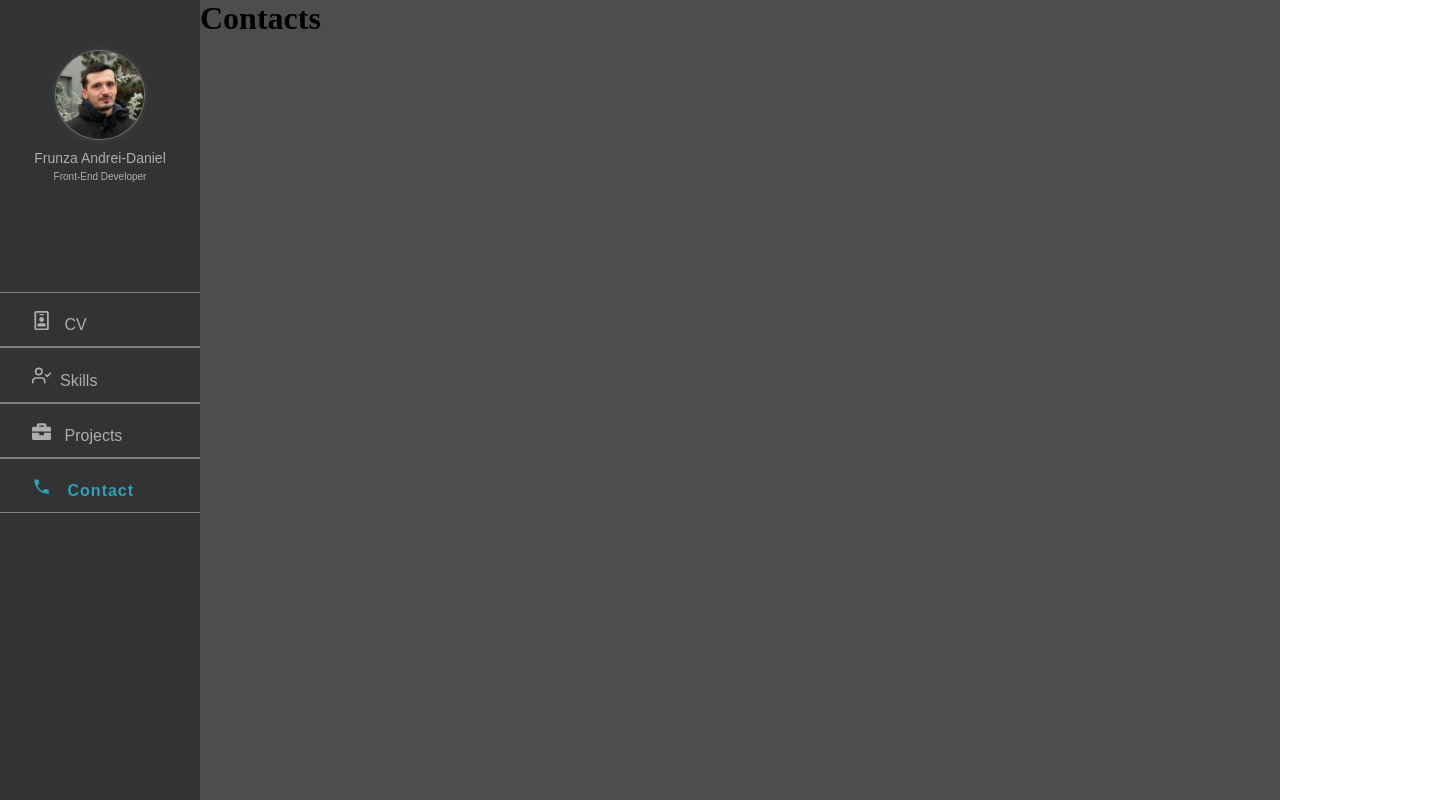
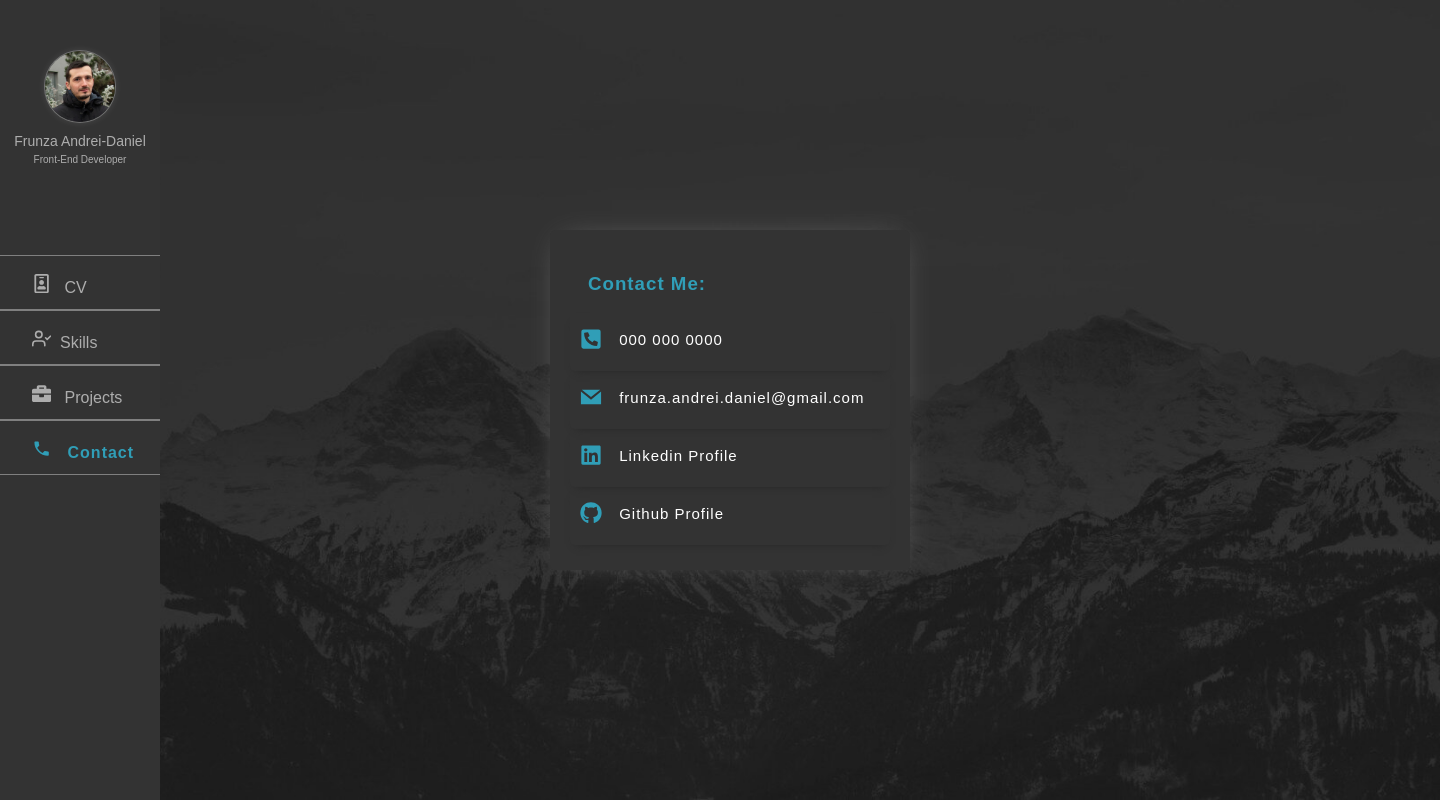
Before and after one commit to FrunzaAndrei/portofolio, a React (Create React App) app: page /contact in a window 1280 px wide. Shown: the whole page, 1440 px wide, since content can reach past the window. Built offline with nearby package versions, Linux system fonts and the light colour scheme.

Commit message:
I designed the contact page

```diff
--- a/package.json
+++ b/package.json
@@ -9,7 +9,7 @@
     "@testing-library/user-event": "^7.2.1",
     "react": "^16.13.0",
     "react-dom": "^16.13.0",
-    "react-icons": "^3.9.0",
+    "react-icons": "^3.10.0",
     "react-loader-spinner": "^3.1.14",
     "react-responsive-carousel": "^3.1.57",
     "react-router-dom": "^5.1.2",
--- a/src/Contact/Contacts.jsx
+++ b/src/Contact/Contacts.jsx
@@ -1,8 +1,55 @@
+/* eslint-disable react/jsx-no-target-blank */
 import React from "react";
+import { FaPhoneSquareAlt, FaLinkedin, FaGithub } from "react-icons/fa";
+import { GrMail } from "react-icons/gr";
+import background from "../store/background.jpg";
+import "./style.css";
+
 function Contacts() {
   return (
     <>
-      <h1>Contacts</h1>
+      <img
+        src={background}
+        alt="contact page"
+        className="background-contact-page"
+      />
+      <div className="contact-content">
+        <h3 className="contact-title">Contact me:</h3>
+        <ul>
+          <li>
+            <FaPhoneSquareAlt /> <a href="tel:000 000 0000"> 000 000 0000</a>
+          </li>
+          <li>
+            <GrMail />{" "}
+            <a href="mailto:frunza.andrei.daniel@gmail.com">
+              frunza.andrei.daniel@gmail.com
+            </a>
+          </li>
+          <li>
+            <FaLinkedin />{" "}
+            <a
+              href="https://www.linkedin.com/in/andrei-daniel-frunza-619b00184"
+              target="_blank"
+            >
+              Linkedin Profile
+            </a>
+          </li>
+          <li>
+            <FaGithub />{" "}
+            <a href="https://github.com/FrunzaAndrei" target="_blank">
+              Github Profile
+            </a>
+          </li>
+          {/* <li>
+            <a>
+              Call me <FaPhoneSquareAlt />
+            </a>
+            <a>
+              Send me <GrMail />{" "}
+            </a>
+          </li> */}
+        </ul>
+      </div>
     </>
   );
 }
--- /dev/null
+++ b/src/Contact/style.css
@@ -0,0 +1,78 @@
+.background-contact-page {
+    width: 100%;
+    height: 100vh;
+    object-fit: cover;
+}
+
+.contact-content {
+    width: 360px;
+    position: absolute;
+    top: 50%;
+    left: 50%;
+    transform: translateX(-25%) translateY(-50%);
+    text-align: left;
+    padding: 25px 20px;
+    background-color: #333;
+    border-radius: 5px;
+    box-shadow: 0px 0px 30px -15px grey;
+    font-family: sans-serif;
+    letter-spacing: 1px;
+}
+
+.contact-content h3 {
+    padding: 18px;
+    color: #309eb7;
+    text-transform: capitalize;
+    font-weight: bold;
+}
+
+.contact-content li {
+    list-style: none;
+    padding: 15px 10px;
+    color: #309eb7;
+    font-size: 22px;
+    box-shadow: 0px 5px 8px -6px rgb(36, 36, 36);
+    border-radius: 5px;
+    transition: box-shadow 1s;
+    box-sizing: border-box;
+}
+
+.contact-content li:hover {
+    box-shadow: 0px 0px 5px 1px rgb(36, 36, 36);
+    border: 1px solid rgb(36, 36, 36);
+    z-index: 10;
+}
+
+.contact-content li a {
+    text-decoration: none;
+    color: white;
+    font-size: 15px;
+    padding: 15px 10px;
+    position: relative;
+    bottom: 5px;
+    transition: color 1.5s;
+}
+
+.contact-content li a:hover {
+    color: #309eb7;
+}
+
+@media (max-width:550px) {
+    .contact-content {
+        width: 280px;
+    }
+    .contact-content li {
+        font-size: 18px;
+        padding: 12px 10px 18px;
+    }
+    .contact-content li a {
+        font-size: 11px;
+        padding: 10px 1px 18px;
+    }
+}
+
+@media (max-width:500px) {
+    .contact-content {
+        transform: translateX(-39%) translateY(-50%);
+    }
+}
--- a/src/Projects/style.css
+++ b/src/Projects/style.css
@@ -17,6 +17,7 @@
     width: 50%;
     height: auto;
 }
+
 .projectArea {
     box-sizing: border-box;
     max-width: 500px;
@@ -72,13 +73,16 @@
 }
 
 @media (max-width:680px) {
-    .projectArea{
-        max-width:400px;
+    .projectArea {
+        max-width: 400px;
+        min-height: fit-content;
+        margin-top: 20px;
+        margin-bottom: 10px;
     }
-  }
+}
 
 @media (max-width:400px) {
-    .projectArea{
-        max-width:300px;
+    .projectArea {
+        max-width: 300px;
     }
 }
--- a/src/left-bar-menu/style.css
+++ b/src/left-bar-menu/style.css
@@ -46,7 +46,7 @@
 
 .nav-items {
     margin-top: 50%;
-    flex: 3;
+    flex: 4;
     list-style: none;
     text-align: left;
 }
```
Also changed, not shown: 1 other file (tests, documents, lock files or other folders).
